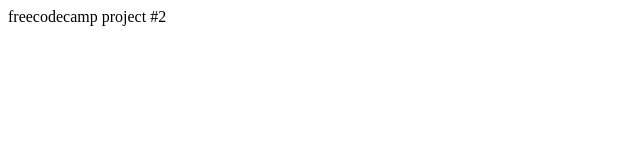
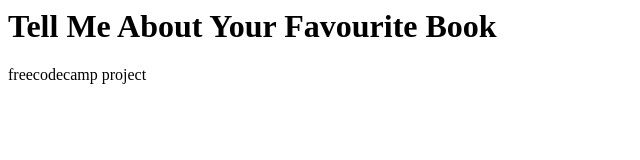
Before and after one commit to taraniaki/survey-form, a plain HTML site: page index.html in a window 1280 px wide. Shown: the whole page, without its empty margins (0-640 px from the left). Drawn offline with Linux system fonts and the light colour scheme.

Commit message:
survey project

```diff
--- a/index.html
+++ b/index.html
@@ -1,9 +1,11 @@
 <html>
 <head>
-    <body>
-          freecodecamp project #2
-    </body>
+<h1 id="title">Tell Me About Your Favourite Book </h1>
+
 </head>
 
+<body>
+    freecodecamp project
+</body>
 
 </html>
```
Also changed, not shown: 2 other files.
